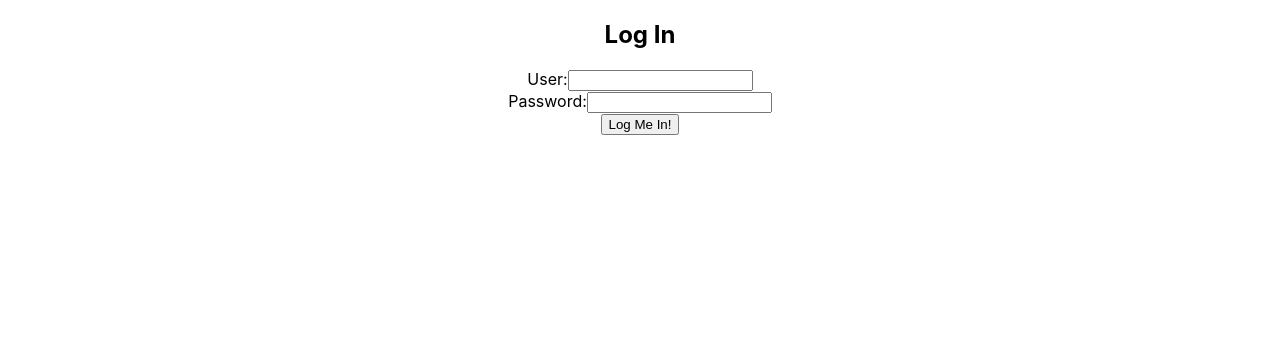
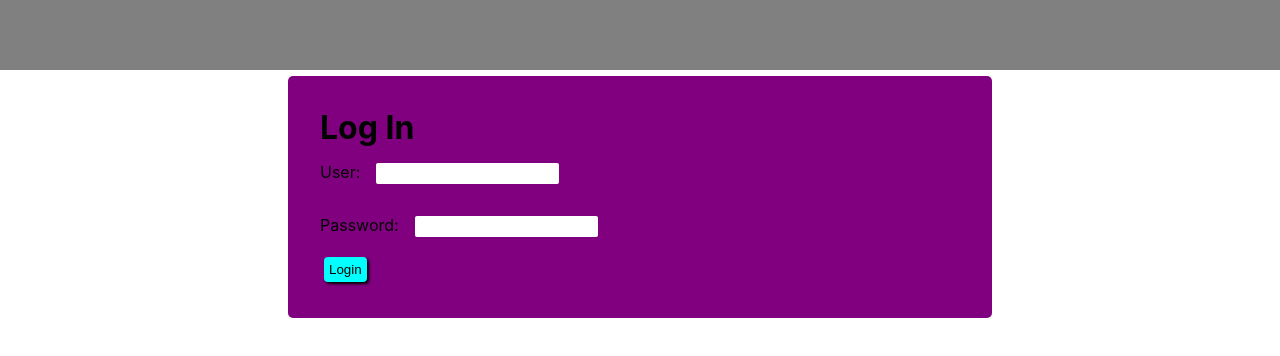
Before and after one commit to AMHaag/subroutines, a React (Create React App) app in the folder client/: page / in a window 1280 px wide. Shown: the top 356 px of the page. Built offline with nearby package versions, Linux system fonts and the light colour scheme.

Commit message:
basic login page laid out, placeholder navbar implemented.

```diff
--- a/client/src/App.css
+++ b/client/src/App.css
@@ -1,38 +1,4 @@
-.App {
-  text-align: center;
+.nav-container{
+  min-height: 70px;
+  background-color: gray;
 }
-
-.App-logo {
-  height: 40vmin;
-  pointer-events: none;
-}
-
-@media (prefers-reduced-motion: no-preference) {
-  .App-logo {
-    animation: App-logo-spin infinite 20s linear;
-  }
-}
-
-.App-header {
-  background-color: #282c34;
-  min-height: 100vh;
-  display: flex;
-  flex-direction: column;
-  align-items: center;
-  justify-content: center;
-  font-size: calc(10px + 2vmin);
-  color: white;
-}
-
-.App-link {
-  color: #61dafb;
-}
-
-@keyframes App-logo-spin {
-  from {
-    transform: rotate(0deg);
-  }
-  to {
-    transform: rotate(360deg);
-  }
-}
--- a/client/src/App.js
+++ b/client/src/App.js
@@ -1,9 +1,11 @@
 import './App.css';
+import Navbar from './components/Navbar/Navbar'
 import Login from './components/pages/Login'
 
 function App() {
   return (
     <div className="App">
+      <Navbar/>
       <Login/>
     </div>
   );
--- /dev/null
+++ b/client/src/components/Navbar/Navbar.js
@@ -0,0 +1,11 @@
+import React from 'react';
+
+const Navbar = function(){
+
+    return(
+        <div className='nav-container'>
+
+        </div>
+    )
+}
+export default Navbar;
--- a/client/src/components/pages/Login.js
+++ b/client/src/components/pages/Login.js
@@ -1,10 +1,11 @@
 import React from 'react';
+import './pages.css'
 
 let Login =function(){
 
     return (
       <div>
-        <form className='login-forms' id='login-form' onSubmit={alert('submit!')}>
+        <form className='login-forms' id='login-form' onSubmit={console.log('submit!')}>
           <h2>Log In</h2>
           <div>
             <label for='user-login'>User:</label>
@@ -15,7 +16,7 @@ let Login =function(){
             <input type='password' id='password-login' />
           </div>
           <div>
-            <button type='submit'>Log Me In!</button>
+            <button type='submit'>Login</button>
           </div>
         </form>
       </div>
--- /dev/null
+++ b/client/src/components/pages/pages.css
@@ -0,0 +1,56 @@
+
+
+.login-forms {
+    background-color: purple;
+    /* color: aliceblue; */
+    padding: 2rem;
+    margin: 6px auto;
+    border-radius: 5px;
+    width: 50%;
+}
+
+.login-forms h2 {
+    /* color: aqua; */
+    margin: auto;
+    font-size: 2em;
+}
+
+.login-forms input {
+    padding: 3px;
+    border-radius: 2px;
+    border-style: none;
+    margin: 1rem;
+}
+
+.login-forms button {
+    color: black;
+    background-color: aqua;
+    border-radius: 4px;
+    padding: 5px;
+    border-style: none;
+    box-shadow: 2px 2px 3px black;
+    font-weight: normal;
+    margin: 4px;
+}
+
+.login-forms button:hover {
+    color: black;
+    padding: 7px;
+    background: radial-gradient(circle, rgba(0, 255, 255, 1) 0%, rgba(0, 169, 247, 1) 100%);
+    box-shadow: 4px 4px 5px black;
+}
+
+.login-forms button:active {
+    background-color: rgba(0, 169, 247, 1);
+    box-shadow: 1px 1px 1px black;
+    font-weight: bold;
+    padding: 8px;
+}
+.hidden {
+    display: none;
+}
+@media only screen and (max-width: 600px) {
+    .login-forms {
+        width: 50%;
+    }
+}
```
Also changed, not shown: 1 other file (tests, documents, lock files or other folders).
